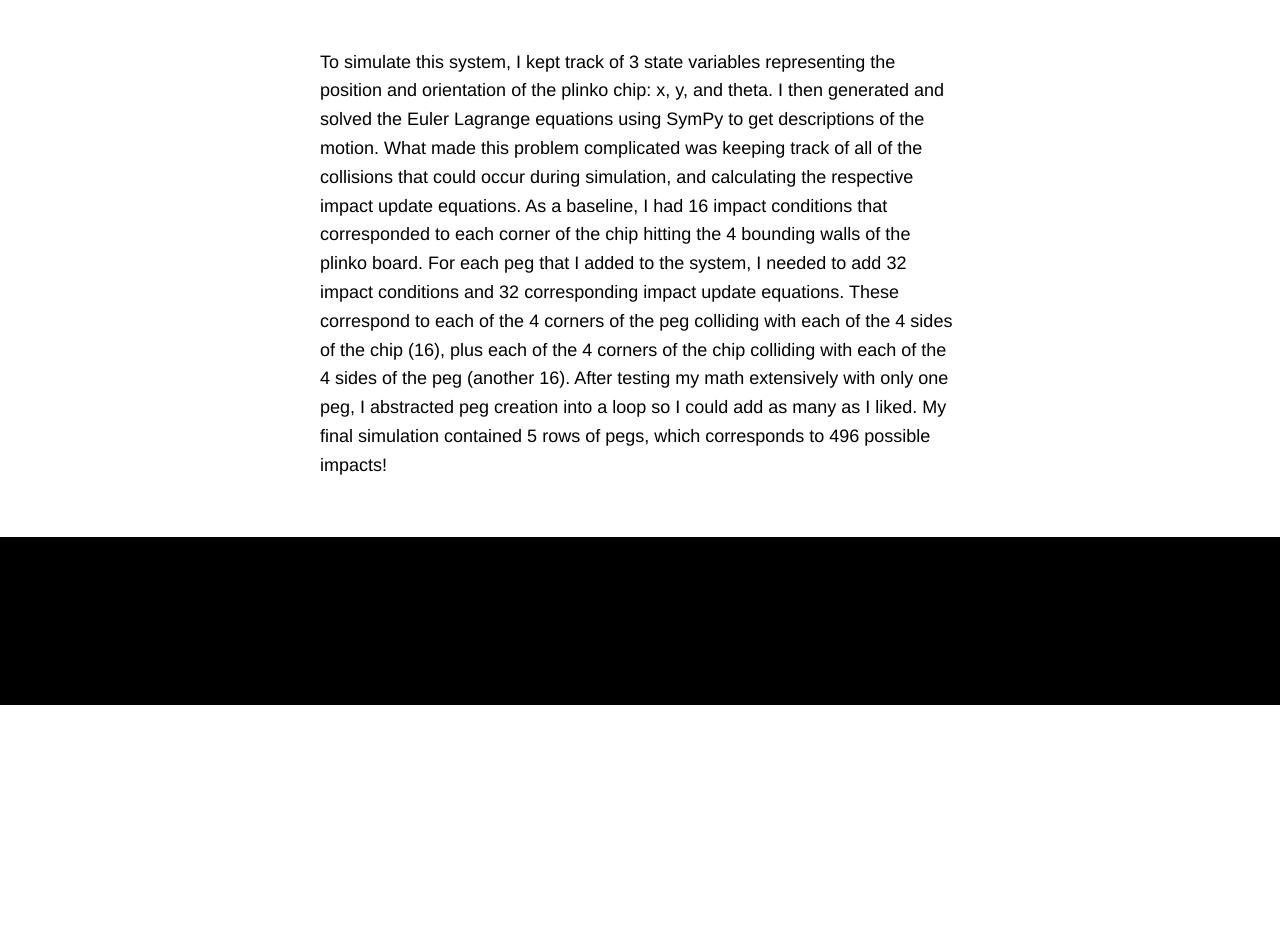
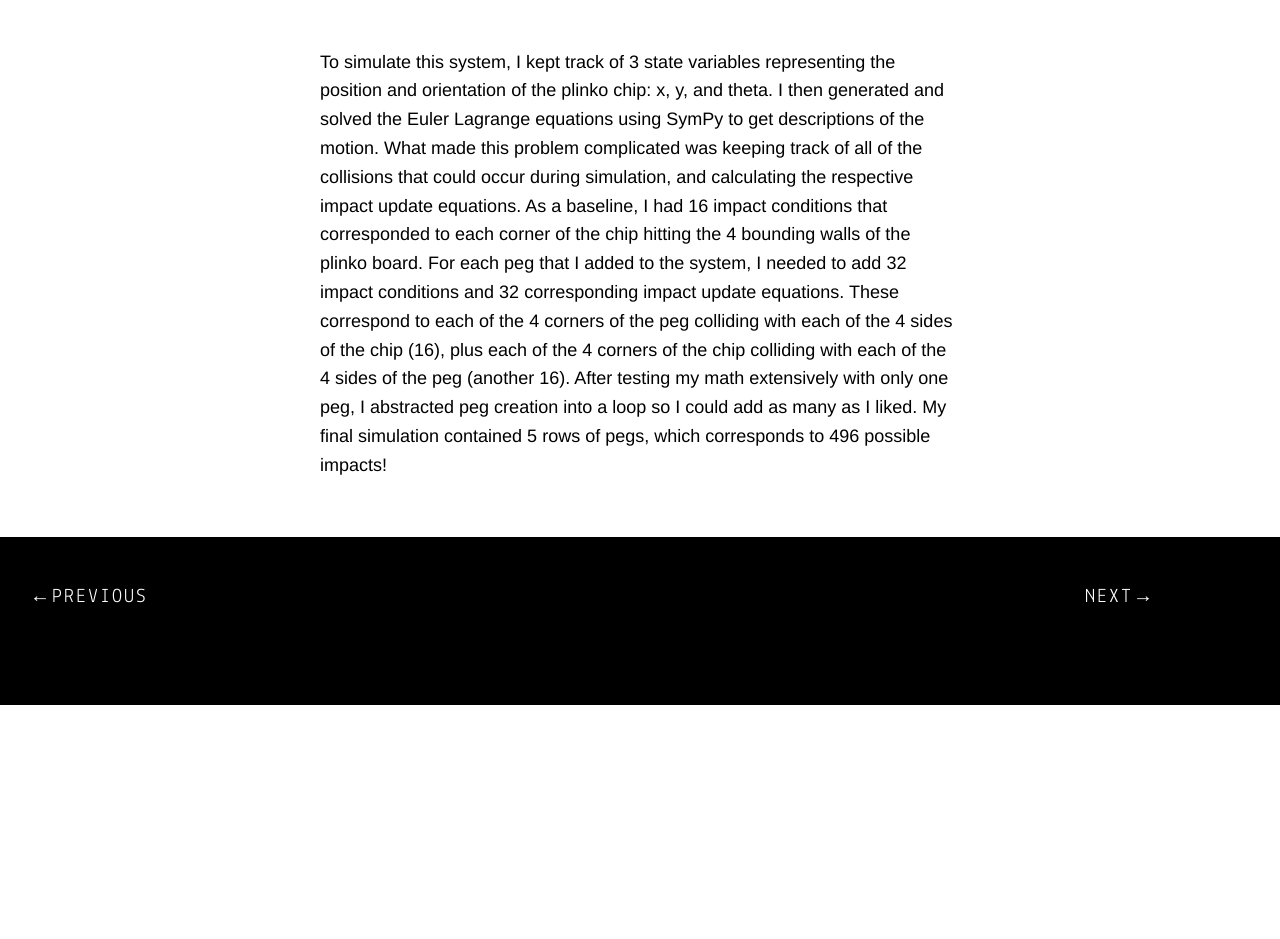
Before and after one commit to tylerchao/tylerchao.github.io, a Jekyll site: the page built from _posts/projects/0003-12-08-plinko.md, in a window 1280 px wide. Shown: the part 878-1817 px from the top of the page. Built offline with Jekyll 4.4.1, drawn with Linux system fonts in a browser that asks for light colours.

Commit message:
change font color at footer

```diff
--- a/_layouts/project.html
+++ b/_layouts/project.html
@@ -40,13 +40,13 @@
 			<div class="container">
 				{% if page.previous and page.previous.categories contains "projects" %}
 				<a title="Previous {{ page.previous.project.title }}" href="{{ page.previous.url | prepend: site.baseurl }}" class="prev">
-					<span class="h2">Previous</span>
+					<span class="h4">Previous</span>
 					<h2>{{ page.previous.project.title }}</h2>
 				</a>
 				{% endif %}
 				{% if page.next and page.next.categories contains "projects" %}
 				<a title="Next {{ page.next.project.title }}" href="{{ page.next.url | prepend: site.baseurl }}" class="next">
-					<span class="h2">Next</span>
+					<span class="h4">Next</span>
 					<h2>{{ page.next.project.title }}</h2>
 				</a>
 				{% endif %}
--- a/assets/scss/_core.scss
+++ b/assets/scss/_core.scss
@@ -43,6 +43,19 @@
     line-height: 1;
     margin: 0;
 	margin-bottom: 8px;
+}
+
+h4,
+.h4 {
+	color: $color-white;
+	display: block;
+	font-family: $font-lekton;
+    font-size: 2.0rem;
+    font-weight: 400;
+    letter-spacing: .2rem;
+    line-height: 1;
+    margin: 1 0 1rem;
+    text-transform: uppercase;
 }
 
 p {
```
